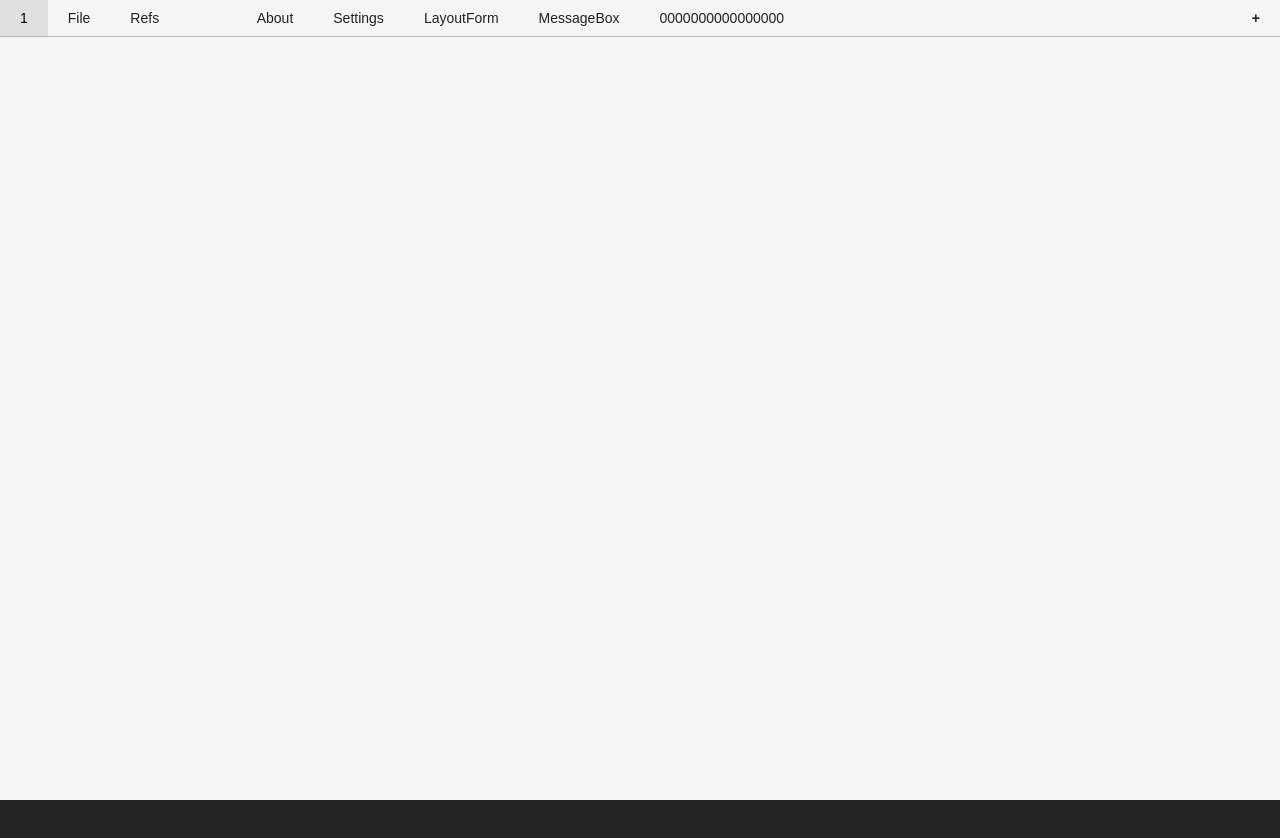
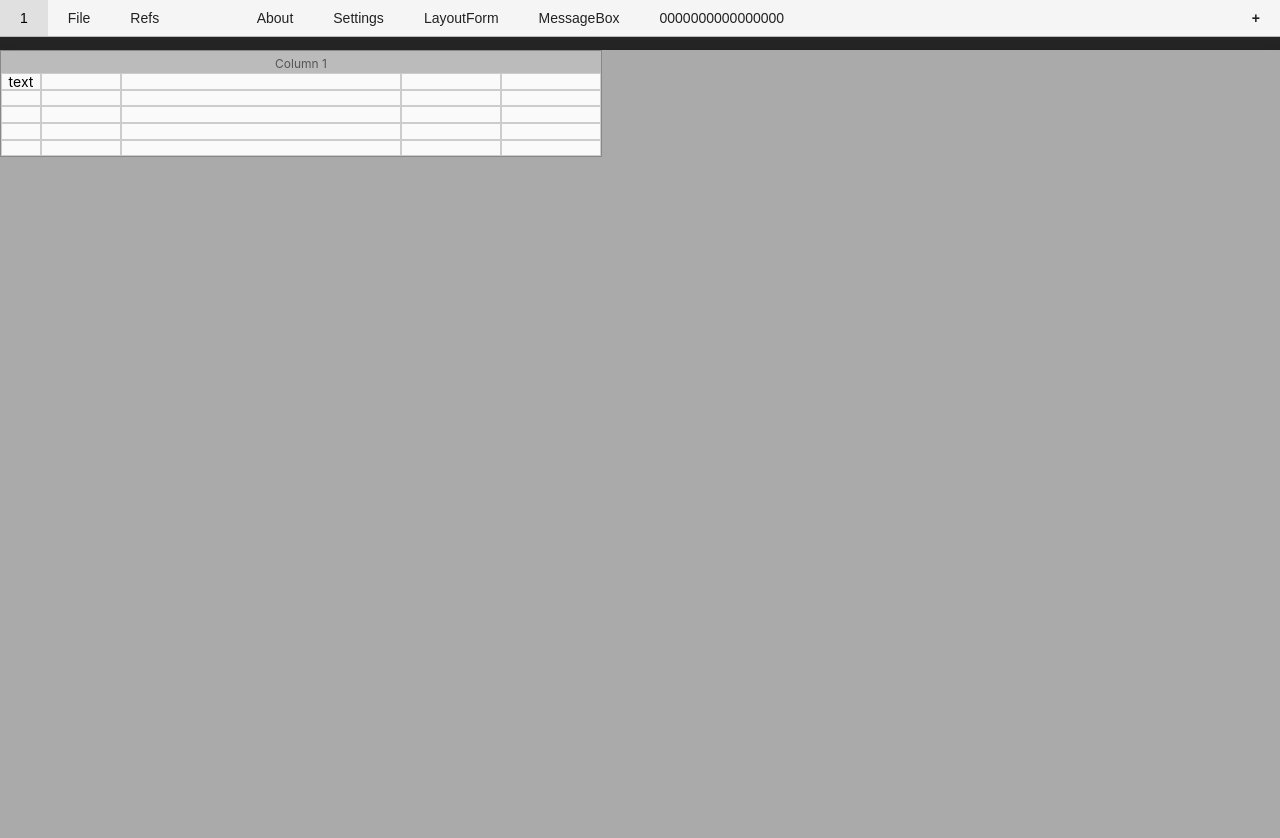
Before and after one commit to AndreiPuchko/q2web, a React (Vite) app: page / in a window 1280 px wide. Shown: the top 838 px of the page. Before the commit the page ends 800 px from the top, so only its background shows below. Built offline with nearby package versions, Linux system fonts and the light colour scheme.

Commit message:
feat: enhance Q2ReportEditor with zoomWidthPx prop and dynamic grid rendering

```diff
--- a/src/q2_modules/Q2App.tsx
+++ b/src/q2_modules/Q2App.tsx
@@ -1,6 +1,7 @@
 import { Component } from 'react';
 import MainMenu from '../components/MainMenu';
 import Dialog from '../components/Dialog';
+import { Q2ReportEditor } from "../q2app/ReportEditor"
 
 
 import './Q2App.css';
@@ -89,6 +90,8 @@ class Q2App extends Component<{}, { zIndexMap: { [key: string]: any }, dialogs:
         <MainMenu showDialog={this.showDialog} />
 
         <div className='WorkSpace'>
+          <Q2ReportEditor />
+
           {this.state.dialogs.map((dialog: any, index: any) => (
             <Dialog
               key={index}
--- a/src/q2app/ReportEditor.tsx
+++ b/src/q2app/ReportEditor.tsx
@@ -1,20 +1,156 @@
 import React from "react";
 
-const Q2ReportEditor: React.FC = () => {
+const Q2ReportEditor: React.FC<{ zoomWidthPx?: number }> = ({ zoomWidthPx = 600 }) => {
+    const report = {
+        pages: [
+            {
+                page_width: 21.0,
+                page_height: 29.0,
+                page_margin_left: 2.0,
+                page_margin_top: 2.0,
+                page_margin_right: 1.0,
+                page_margin_bottom: 2.0,
+                columns: [{
+                    widths: ["10%", "20%", "0.0", "3.00", "3.0"],
+                    rows: [{
+                        heights: ["0-0", "0-0", "0-0", "0-0.30", "0-0"],
+                        cells: {
+                            "0,0": { data: "text", style: {} },
+                        }
+                    }
+                    ]
+                }
+                ]
+            }
+        ]
+    };
+
+    // Calculate px per cm based on 18cm = zoomWidthPx
+    const pxPerCm = zoomWidthPx / 18;
+
+    // Get page and margins
+    const page = report.pages[0];
+    const availableWidthCm = page.page_width - page.page_margin_left - page.page_margin_right;
+
+    // Helper to render a single grid for a column
+    function renderGrid(column: any, colIdx: number) {
+        const rowCount = column.rows[0]?.heights.length || 0; // Use heights to determine rows
+        const colCount = column.widths.length;
+
+        // Parse widths and classify columns
+        let percentTotal = 0;
+        let cmTotal = 0;
+        let zeroCount = 0;
+
+        column.widths.forEach((w: string, idx: number) => {
+            if (parseFloat(w) === 0.00) {
+                zeroCount = zeroCount +1;
+            } else if (w.endsWith("%")) {
+                const pct = parseFloat(w);
+                percentTotal += isNaN(pct) ? 0 : pct;
+            } else {
+                const n = parseFloat(w);
+                cmTotal += isNaN(n) ? 3 : n;
+            }
+        });
+        const pzCm = (availableWidthCm - cmTotal) /100
+        const zeroCm = availableWidthCm - cmTotal - pzCm * percentTotal
+
+        const colWidthsCm = [];
+        column.widths.forEach((w: string, idx: number) => {
+            if (parseFloat(w) === 0.00) {
+                colWidthsCm.push(zeroCm/zeroCount)
+            } else if (w.endsWith("%")) {
+                colWidthsCm.push(parseFloat(w) * pzCm)
+            } else {
+                colWidthsCm.push(parseFloat(w))
+            }
+        });
+
+
+        // --- Correction: scale all columns so their sum in px is exactly zoomWidthPx ---
+        const totalCm = colWidthsCm.reduce((a, b) => a + b, 0);
+        const scale = totalCm > 0 ? (zoomWidthPx / (totalCm * pxPerCm)) : 1;
+        const scaledColWidthsCm = colWidthsCm.map(cm => cm * scale);
+
+        // Calculate cell widths in px
+        const cellWidthsPx = scaledColWidthsCm.map(cm => cm * pxPerCm);
+        // Calculate grid width in px (should be exactly zoomWidthPx)
+        const gridWidthPx = cellWidthsPx.reduce((a, b) => a + b, 0);
+
+        // Calculate cell height in px (use 1.5cm per row for now)
+        const cellHeightPx = 0.5 * pxPerCm;
+
+        return (
+            <div
+                key={colIdx}
+                style={{
+                    display: "inline-block",
+                    margin: 0,
+                    background: "#BBB",
+                    border: "1px solid #888",
+                    padding: 0,
+                    width: gridWidthPx,
+                }}
+            >
+                <div style={{ textAlign: "center", marginTop: 4, fontSize: 12, color: "#555" }}>
+                    Column {colIdx + 1}
+                </div>
+
+                <div style={{
+                    display: "grid",
+                    gridTemplateColumns: cellWidthsPx.map(w => `${w}px`).join(" "),
+                    gridTemplateRows: `repeat(${rowCount}, ${cellHeightPx}px)`,
+                    gap: 0,
+                    background: "#888",
+                    margin: 0,
+                    padding: 0,
+                }}>
+                    {Array.from({ length: rowCount }).map((_, rowIdx) =>
+                        Array.from({ length: colCount }).map((_, cellIdx) => {
+                            const cellKey = `${cellIdx},${rowIdx}`;
+                            const cell = column.rows[0]?.cells[cellKey];
+                            return (
+                                <div
+                                    key={cellKey}
+                                    style={{
+                                        background: "#fafafa",
+                                        color: "black",
+                                        display: "flex",
+                                        alignItems: "center",
+                                        justifyContent: "center",
+                                        fontSize: 14,
+                                        minWidth: 0,
+                                        minHeight: 0,
+                                        border: "1px solid #CCC",
+                                        margin: 0,
+                                        padding: 0,
+                                        boxSizing: "border-box",
+                                    }}
+                                >
+                                    {cell ? cell.data : ""}
+                                </div>
+                            );
+                        })
+                    )}
+                </div>
+            </div>
+        );
+    }
+
     return (
         <div style={{
-            padding: 32,
+            padding: 0,
             background: "#AAA",
-            borderRadius: 8,
             boxShadow: "0 2px 8px #0002",
-            // position: "absolute",
-            minWidth: "700px",
-            // height: "200px",
-            // top:"100px",
-            // left:"100px",
+            width: "100%",
+            height: "100%",
+            overflow: "auto",
+            marginTop: "50px",
         }}>
-            <h2>Q2ReportEditor</h2>
-            <p>This is a placeholder for the report editor component.</p>
+            <div style={{ display: "flex", flexWrap: "wrap", margin: 0, padding: 0 }}>
+                {report.pages[0].columns.map((col, idx) => renderGrid(col, idx))}
+            </div>
         </div>
     );
 };
```
